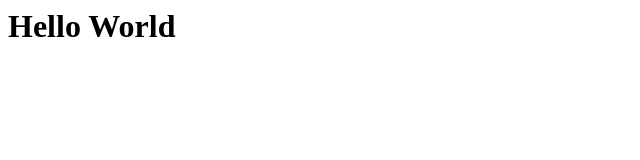
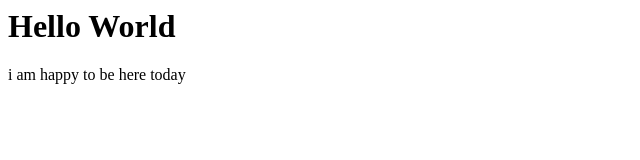
Before and after one commit to favouruk05/favouruk05, a plain HTML site: page index.html in a window 1280 px wide. Shown: the whole page, without its empty margins (0-640 px from the left). Drawn offline with Linux system fonts and the light colour scheme.

Commit message:
first commit

```diff
--- a/index.html
+++ b/index.html
@@ -1,3 +1,6 @@
 <h1>
     Hello World
 </h1>
+<p>
+    i am happy to be here today
+</p>
```
Also changed, not shown: 1 other file.
